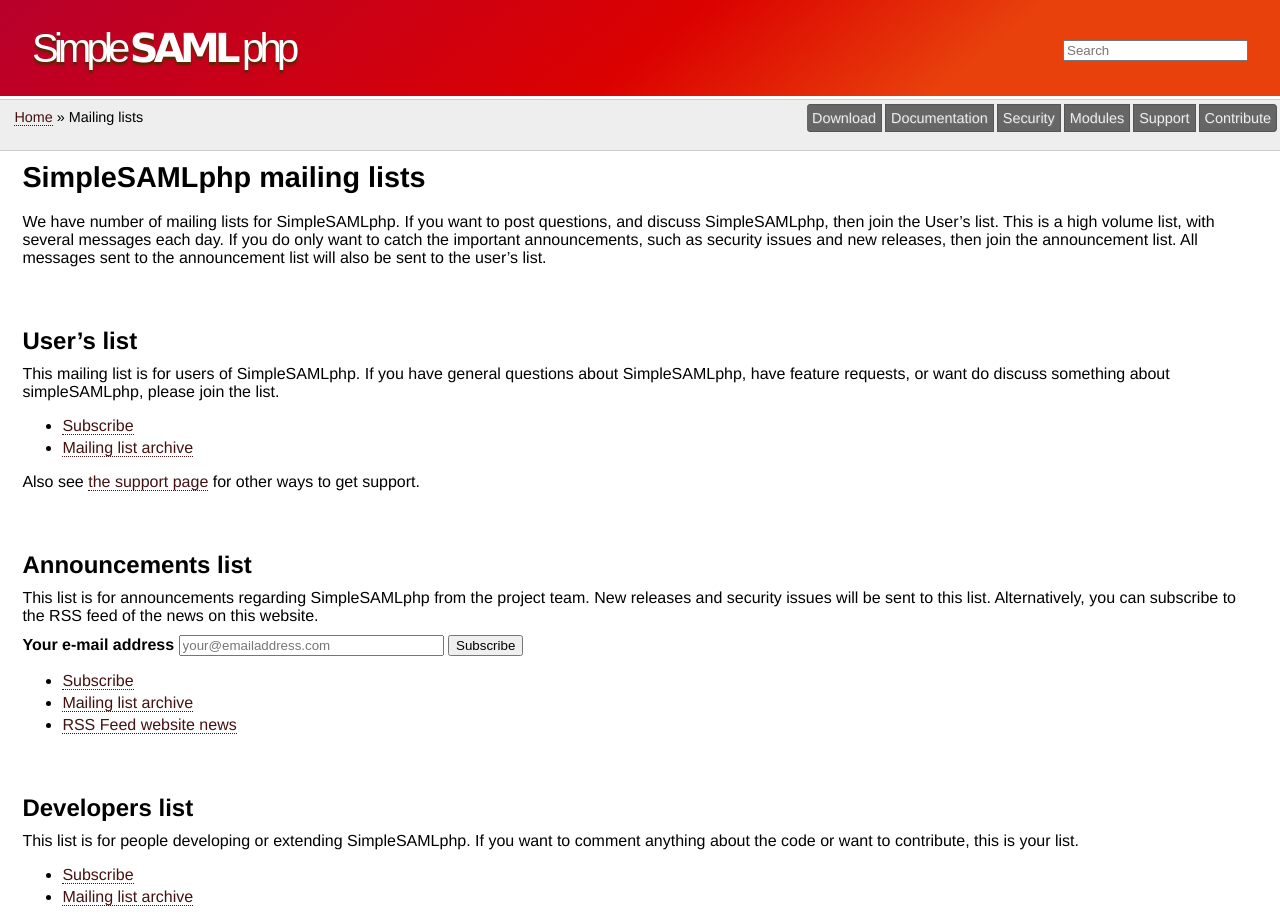
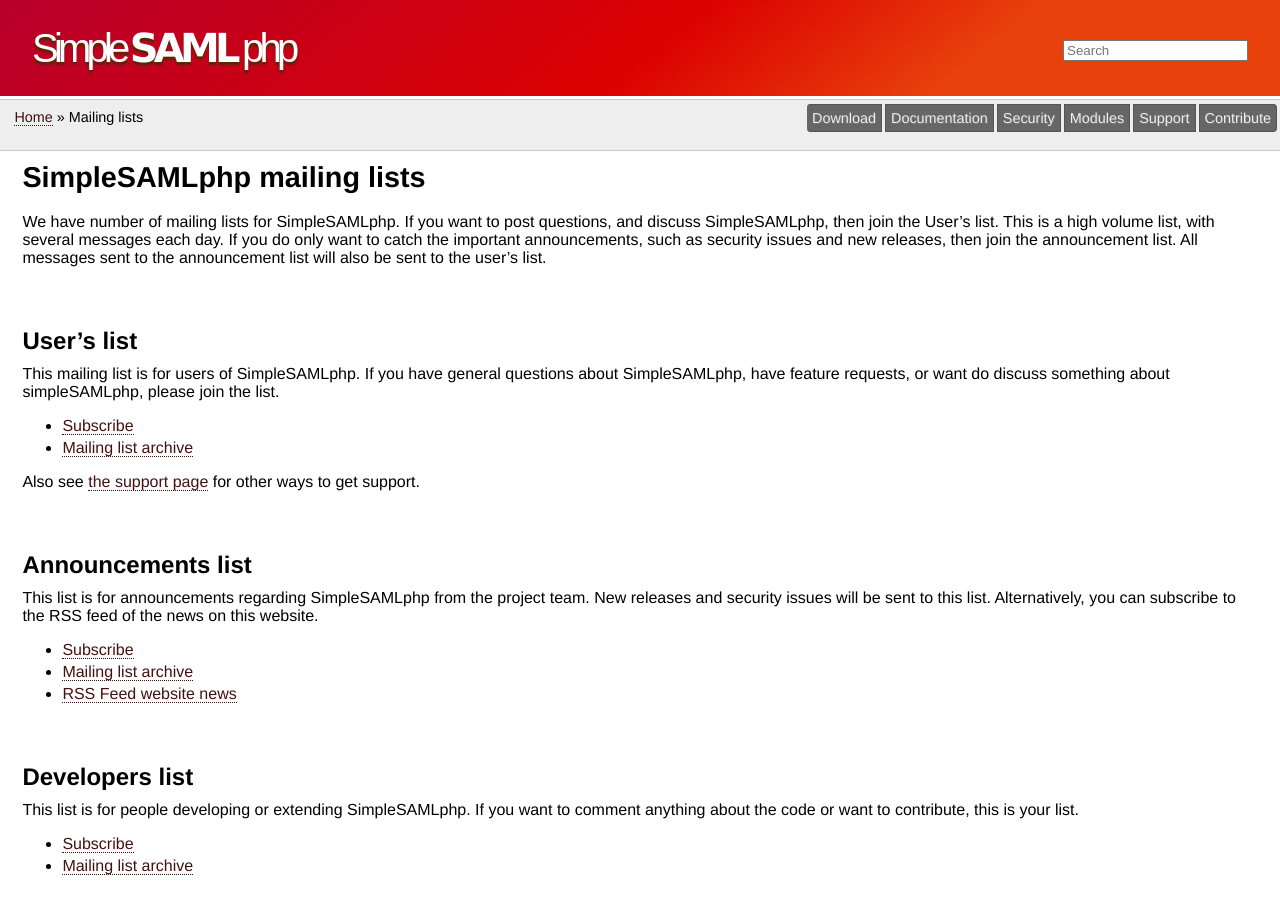
Before and after one commit to simplesamlphp/simplesamlphp.github.io, a Jekyll site: the page built from lists/index.md, in a window 1280 px wide. Built offline with Jekyll 4.4.1, drawn with Linux system fonts in a browser that asks for light colours; after the commit the page ends 900 px from its top, so only the background shows below that.

Commit message:
Drop non-working form

```diff
--- a/lists/index.md
+++ b/lists/index.md
@@ -20,12 +20,6 @@
 This list is for announcements regarding SimpleSAMLphp from the project team. New releases and security issues will be sent to this list.
 Alternatively, you can subscribe to the RSS feed of the news on this website.
 
-<form action="http://groups.google.com/group/simplesamlphp-announce/boxsubscribe">
-<strong>Your e-mail address</strong>
-<input type="text" name="email" size="30" placeholder="your@emailaddress.com" />
-<input type="submit" name="sub" value="Subscribe">
-</form>
-
 * [Subscribe](mailto:simplesamlphp-announce+subscribe@googlegroups.com)
 * [Mailing list archive](https://groups.google.com/g/simplesamlphp-announce)
 * [RSS Feed website news](/feed.xml)
```
